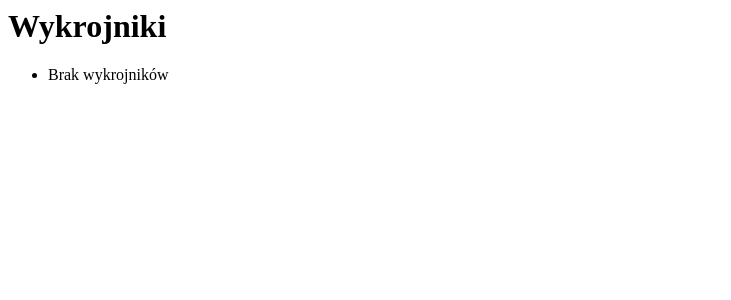
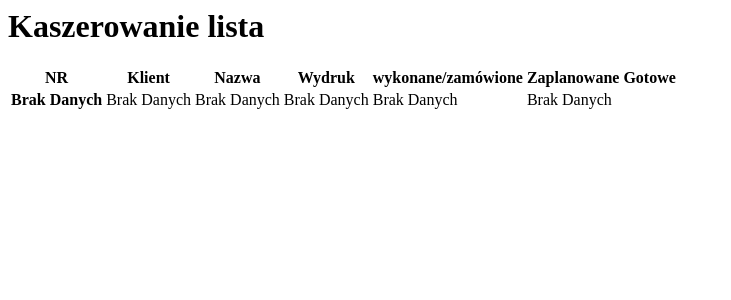
Before and after one commit to ut3k/raster_system, a Django app: page / in a window 1280 px wide. Shown: the top 300 px of the page, without its empty margins (0-731 px from the left). Run offline with Django 4.2, Linux system fonts and the light colour scheme; data that the repository does not hold is empty.

Commit message:
KASZEROWANIE - +tektura, wyświetlane jako tabela

```diff
--- a/raster_system/kaszerowanie/models.py
+++ b/raster_system/kaszerowanie/models.py
@@ -6,8 +6,9 @@ from django.db import models
 
 class Kaszerowanie(models.Model):
     nazwa = models.CharField(max_length=80)
+    wydruk = models.CharField(max_length=80)
     klient = models.CharField(max_length=80)
-    wydruk = models.CharField(max_length=80)
+    tektura = models.CharField(max_length=80, default="mikrofala")
     kasz_zamówienie = models.IntegerField(default=0)
     kasz_wykonane = models.IntegerField(default=0)
     kasz_gotowe = models.BooleanField(default=False)
--- a/raster_system/kaszerowanie/templates/kasz_list_view.html
+++ b/raster_system/kaszerowanie/templates/kasz_list_view.html
@@ -1,13 +1,36 @@
-<h1>Wykrojniki</h1>
-<ul>
-    {% for wyk  in object_list %}
-        <li>
-            <h3>{{ wyk.nazwa }}</h3>
-        </li>
-        <li>{{ wyk.nazwa }} - Modyfikowany: {{ wyk.mod_date|date }}</li>
-        <li>Kod wykrojnika:{{ wyk.wyk_kod }} - Stworzony:{{ wyk.created_date|date }}</li>
-        <br>
+<h1>Kaszerowanie lista</h1>
+<table class="table">
+  <thead>
+    <tr>
+      <th scope="col">NR</th>
+      <th scope="col">Klient</th>
+      <th scope="col">Nazwa</th>
+      <th scope="col">Wydruk</th>
+      <th scope="col">wykonane/zamówione</th>
+      <th scope="col">Zaplanowane</th>
+      <th scope="col">Gotowe</th>
+    </tr>
+  </thead>
+  <tbody>
+    {% for kasz in object_list %}
+    <tr>
+      <th scope="row">{{ kasz.pk }}</th>
+      <td>{{ kasz.klient }}</td>
+      <td>{{ kasz.nazwa }}</td>
+      <td>{{ kasz.wydruk }}</td>
+      <td>{{ kasz.kasz_wykonane }} / {{ kasz.kasz_zamówienie }}</td>
+      <td>{{ kasz.kasz_plan_date }}</td>
+      <td>{{ kasz.kasz_gotowe }}</td>
+    </tr>
     {% empty %}
-        <li>Brak wykrojników</li>
+    <tr>
+      <th scope="row">Brak Danych</th>
+      <td>Brak Danych</td>
+      <td>Brak Danych</td>
+      <td>Brak Danych</td>
+      <td>Brak Danych</td>
+      <td>Brak Danych</td>
+    </tr>
     {% endfor %}
-</ul>
+  </tbody>
+</table>
--- a/raster_system/raster_system/urls.py
+++ b/raster_system/raster_system/urls.py
@@ -24,6 +24,7 @@ urlpatterns = [
     path('wykrojniki/', include('wykrojniki.urls', namespace='wykrojniki')),
     path('wydruki/', include('wydruki.urls', namespace='wydruki')),
     path('sztancowanie/', include('sztancowanie.urls', namespace='sztancowanie')),
+    path('kaszerowanie/', include('kaszerowanie.urls', namespace='kaszerowanie')),
     path('', include('kaszerowanie.urls', namespace='kaszerowanie')),
 
 ]
```
